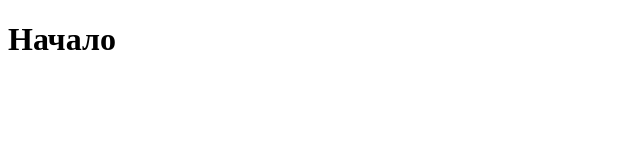
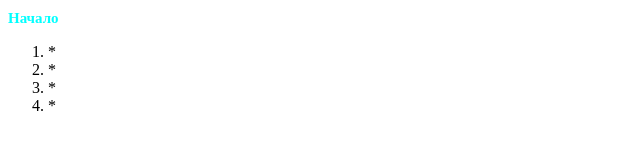
Before and after one commit to Evgenij-svg/rsschool-cvStage0, a plain HTML site: page index.html in a window 1280 px wide. Shown: the whole page, without its empty margins (0-640 px from the left). Drawn offline with Linux system fonts and the light colour scheme.

Commit message:
init:start task cv3

```diff
--- a/index.html
+++ b/index.html
@@ -1,10 +1,28 @@
 <!DOCTYPE html>
 <html>
+
 <head>
   <meta charset="utf-8">
   <title>Тестовая страница</title>
+  <link rel="stylesheet" href="styles/style.css">
+  <script src="scripts/script.js"></script>
 </head>
 <body>
-    <h1>Начало</h1>
+  <h1 class="header">Начало</h1>
+  <div>
+    <ol>
+      <li>*</li>
+      <li>*</li>
+      <li>*</li>
+      <li>*</li>
+    </ol>
+  </div>
 </body>
+
 </html>
+
+<!-- ! comments-->
+<!-- ? comments-->
+<!-- todo: comments-->
+<!-- * comments-->
+<!-- // comments-->
--- /dev/null
+++ b/scripts/script.js
@@ -0,0 +1 @@
+console.log("Hello World")
--- /dev/null
+++ b/styles/style.css
@@ -0,0 +1,4 @@
+.header {
+    font-size: 15px;
+    color: aqua;
+}
```
Also changed, not shown: css/style.css (deleted), docks/cv.md (renamed from cv.md), docks/readm.md (renamed from readm.md). Lines whose indentation alone changed are shown as unchanged.
